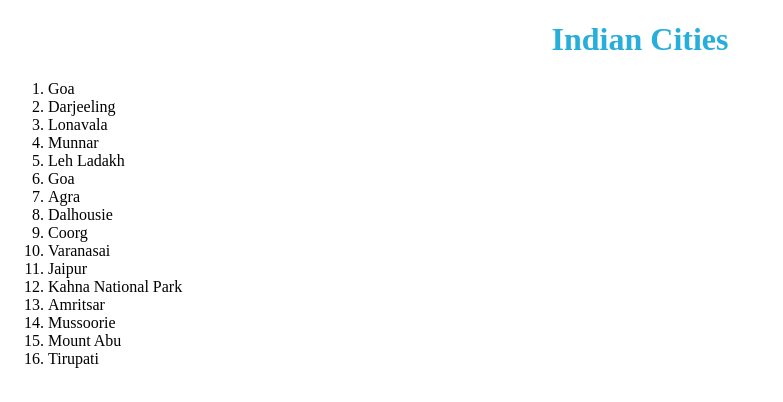
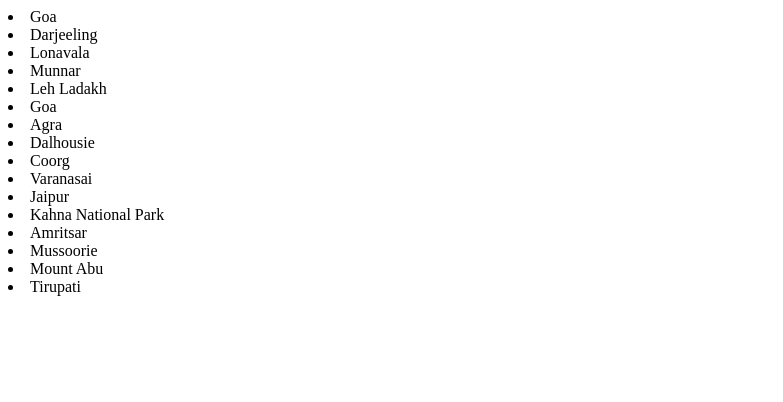
Before and after one commit to thisistanzeela/Holiday-Cities-List---First-Class-based-Component-Introducing-JSX-Creating-a-W---in5v7loiuyiw, a React app: page / in a window 1280 px wide. Shown: the top 402 px of the page, without its empty margins (0-783 px from the left). Built offline with nearby package versions, Linux system fonts and the light colour scheme.

Commit message:
Update App.js

```diff
--- a/src/components/App.js
+++ b/src/components/App.js
@@ -34,48 +34,23 @@ class App extends Component {
     { name: 'Mussoorie', country: 'India' },
     { name: 'Mount Abu', country: 'India' },
     { name: 'Tirupati', country: 'India' },
-    ];
-
-//      const isValidCity = (city) => {
-//     const regex = /^[a-zA-Z\s]+,\s[a-zA-Z\s]+$/;
-//     return regex.test(city);
-//   };
-
-//   return (
-//     <div>
-//       <h1>Explore Domestic Tourism in India</h1>
-//       <ol type="1">
-//         {indianCities.map((city, index) => (
-//           isValidCity(city) ? (
-//             <li key={`city-${index}`}>{city}</li>
-//           ) : (
-//             <li key={`invalid-city-${index}`} style={{color: 'red'}}>Invalid City: {city}</li>
-//           )
-//         ))}
-//       </ol>
-//     </div>
-//   );
-// }
-
+       ]
   }
-
-  render() {
-    const indianCities = this.cityList.filter(
-      (city) => city.country === "India"
-    );
+render() {
     return (
       <div id="main">
         {/* Do not remove the main div */}
-         <h1>Indian Cities</h1>
-        <ol class="city">
-          {indianCities.map((city, index) => (
-            <li key={`city${index + 1}`}>{city.name}</li>
+         {this.cityList.filter(city => city.country === 'India')
+                 .map(city => (
+                    <li key={`${city.name},${city.country}`}>
+                      {city.name}
+                    </li>
           ))}
-        </ol>
       </div>
     )
   }
 }
 
 
+
 export default App;
```
